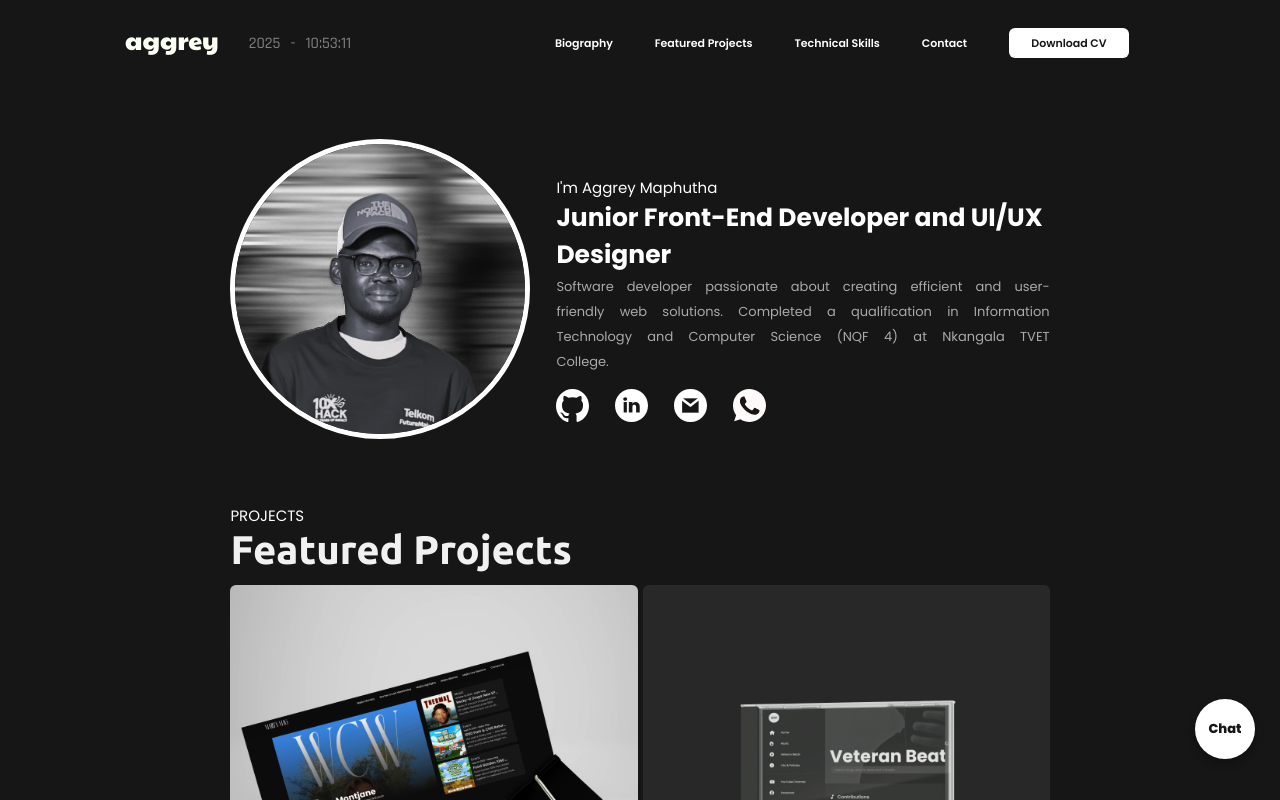
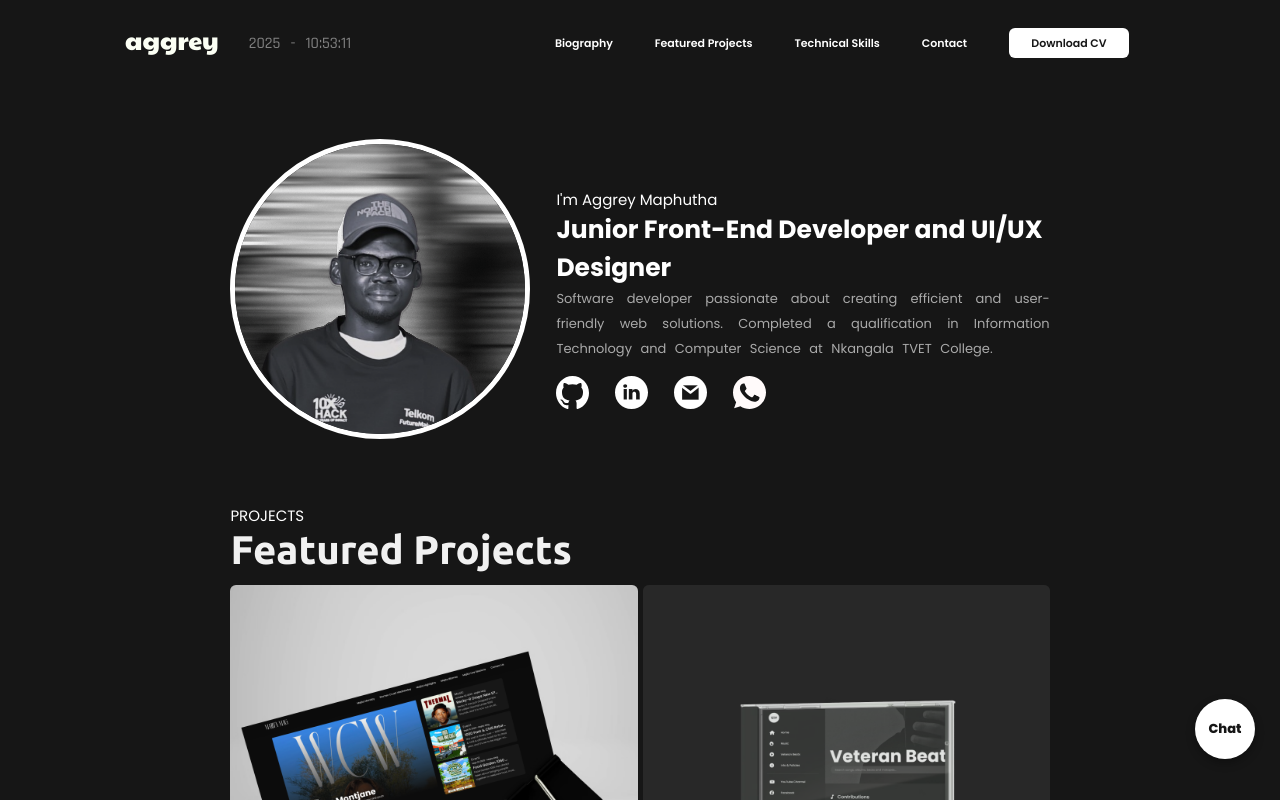
Before and after one commit to maphuthaaggrey-prog/maphutha-aggrey, a React (Vite) app: page / in a window 1280 px wide. Shown: the top 800 px of the page. Built offline with nearby package versions, Linux system fonts and the light colour scheme; a web font is replaced by a local one.

Commit message:
Update Hero component description for clarity

```diff
--- a/src/assets/components/Hero.jsx
+++ b/src/assets/components/Hero.jsx
@@ -21,7 +21,7 @@ const Hero = () => {
                 <h1>Junior Front-End Developer and UI/UX Designer</h1>
                     <div className="hero-story scroll">
 
-                        <p className="about-text ">Software developer passionate about creating efficient and user-friendly web solutions. Completed a qualification in Information Technology and Computer Science (NQF 4) at Nkangala TVET College.
+                        <p className="about-text ">Software developer passionate about creating efficient and user-friendly web solutions. Completed a qualification in Information Technology and Computer Science at Nkangala TVET College.
                         </p>
                     </div>
                     <div className="social-icons">
```
